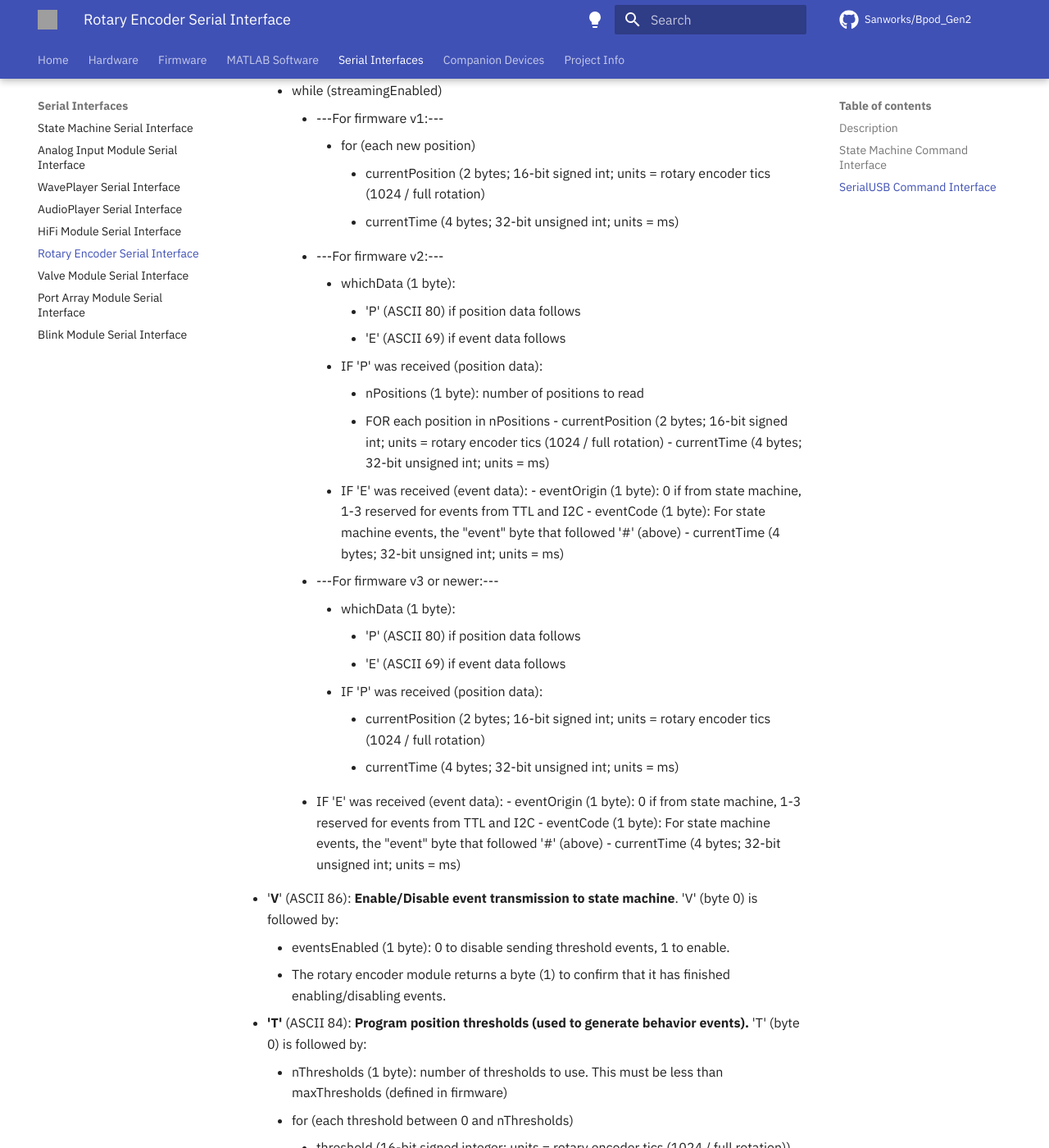
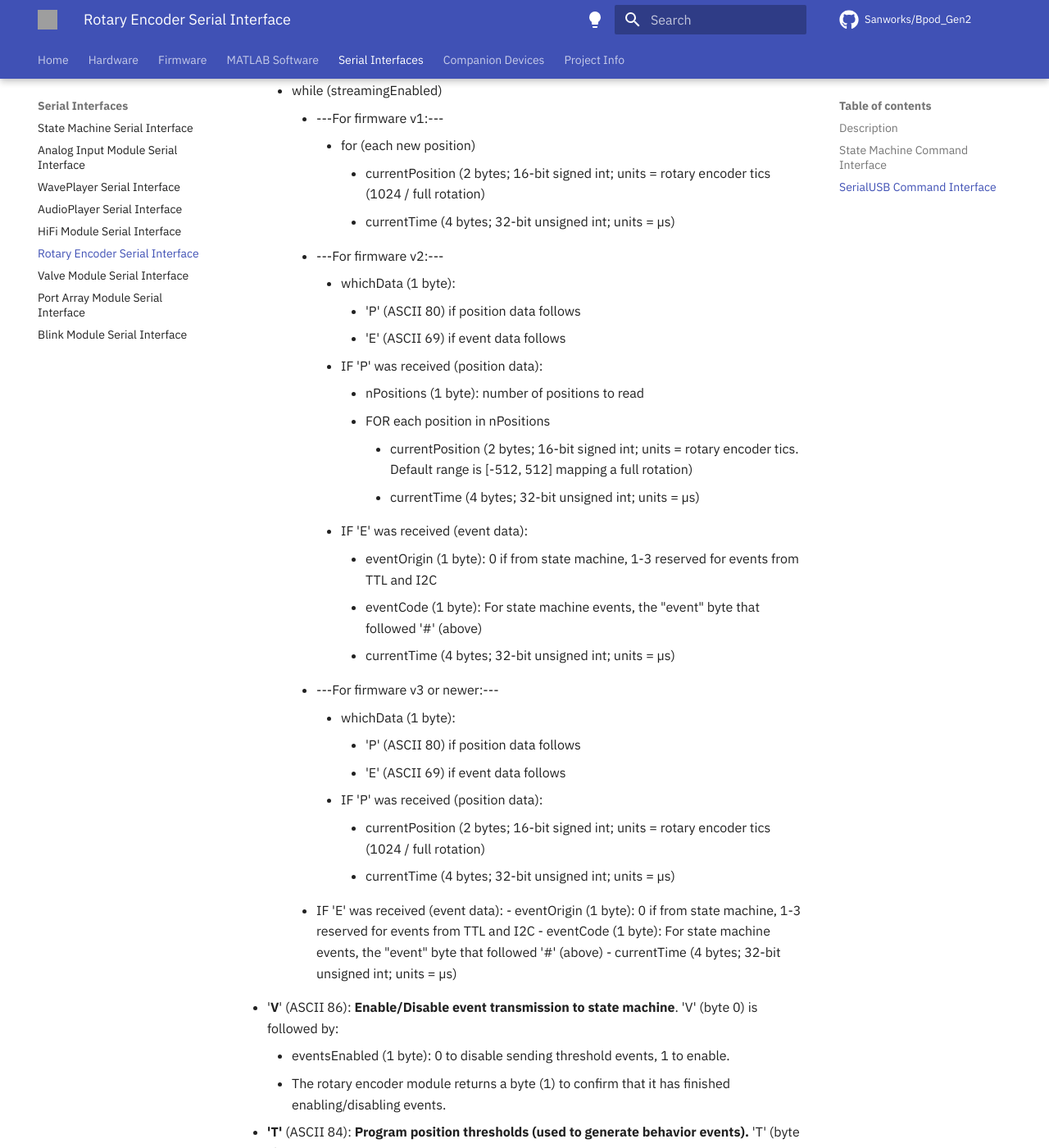
Before and after one commit to sanworks/Bpod_Wiki, an MkDocs documentation site: the page built from docs/serial-interfaces/rotary-encoder-module-serial-interface.md, in a window 1280 px wide and 1400 px high, scrolled down 2321 px. Shown: the whole window at 82% size. Built offline with MkDocs 1.6.1 and Material for MkDocs 9.7.7, drawn with Linux system fonts in a browser that asks for light colours; emoji names are drawn with the system emoji font; some web fonts are replaced; comment, search, counter and statistics services are not loaded; some of the changed text lies outside the part shown; grey boxes are pictures that could not be loaded.

Commit message:
-Updates to rotary encoder serial docs

```diff
--- a/docs/serial-interfaces/rotary-encoder-module-serial-interface.md
+++ b/docs/serial-interfaces/rotary-encoder-module-serial-interface.md
@@ -58,7 +58,7 @@ The SerialUSB command interface allows configuration of the rotary encoder modul
         - ---For firmware v1:---
             - for (each new position)
                 - currentPosition (2 bytes; 16-bit signed int; units = rotary encoder tics (1024 / full rotation)
-                - currentTime (4 bytes; 32-bit unsigned int; units = ms)
+                - currentTime (4 bytes; 32-bit unsigned int; units = µs)
         - ---For firmware v2:---
             - whichData (1 byte):
                 - 'P' (ASCII 80) if position data follows
@@ -66,23 +66,23 @@ The SerialUSB command interface allows configuration of the rotary encoder modul
             - IF 'P' was received (position data):
                 - nPositions (1 byte): number of positions to read
                 - FOR each position in nPositions
-                        - currentPosition (2 bytes; 16-bit signed int; units = rotary encoder tics (1024 / full rotation)
-                        - currentTime (4 bytes; 32-bit unsigned int; units = ms)
+                      - currentPosition (2 bytes; 16-bit signed int; units = rotary encoder tics. Default range is [-512, 512] mapping a full rotation)
+                      - currentTime (4 bytes; 32-bit unsigned int; units = µs)
             - IF 'E' was received (event data):
-                    - eventOrigin (1 byte): 0 if from state machine, 1-3 reserved for events from TTL and I2C
-                    - eventCode (1 byte): For state machine events, the "event" byte that followed '#' (above)
-                        - currentTime (4 bytes; 32-bit unsigned int; units = ms)
+                  - eventOrigin (1 byte): 0 if from state machine, 1-3 reserved for events from TTL and I2C
+                  - eventCode (1 byte): For state machine events, the "event" byte that followed '#' (above)
+                  - currentTime (4 bytes; 32-bit unsigned int; units = µs)
         - ---For firmware v3 or newer:---
             - whichData (1 byte):
                 - 'P' (ASCII 80) if position data follows
                 - 'E' (ASCII 69) if event data follows
             - IF 'P' was received (position data):
                 - currentPosition (2 bytes; 16-bit signed int; units = rotary encoder tics (1024 / full rotation)
-                - currentTime (4 bytes; 32-bit unsigned int; units = ms)
+                - currentTime (4 bytes; 32-bit unsigned int; units = µs)
          - IF 'E' was received (event data):
                 - eventOrigin (1 byte): 0 if from state machine, 1-3 reserved for events from TTL and I2C
                 - eventCode (1 byte): For state machine events, the "event" byte that followed '#' (above)
-                - currentTime (4 bytes; 32-bit unsigned int; units = ms)
+                - currentTime (4 bytes; 32-bit unsigned int; units = µs)
 - '**V**' (ASCII 86): **Enable/Disable event transmission to state machine**. 'V' (byte 0) is followed by:
     - eventsEnabled (1 byte): 0 to disable sending threshold events, 1 to enable.
     - The rotary encoder module returns a byte (1) to confirm that it has finished enabling/disabling events.
@@ -101,13 +101,18 @@ The SerialUSB command interface allows configuration of the rotary encoder modul
     - for (each threshold between 0 and nThresholds)
         - thresholdTimes (32-bit unsigned integer): Time for thresholdType1 (unit = increments of 100 microseconds)
 - '**W**' (ASCII 87): **Set wrap point (number of tics in a half-rotation)**. 'W' (byte 0) is followed by:
-    - Bytes 1-2: a 16-bit signed integer indicating the wrapPoint.
-        - units = rotary encoder tics (512 / half rotation).
-            - wrapPoint is the point at which the lowest permissible negative position is wrapped to the highest permissible positive position.
-                - At 512 (default), position wraps from -512 to +512 (for a total of 1024 tics per rotation).
-                - At 1024, two full rotations are required in either direction to wrap the current position (i.e. positions between -1024 and +1024 are permissible).
-                - wrapPoint can be used to allow thresholds more distant than 1 rotation away from the start point (position 0).
-    - The rotary encoder module returns a byte (1) to confirm that it has finished setting the wrapPoint.
+    - Bytes 1-2: a 16-bit signed integer indicating the wrap point.
+        - units = rotary encoder positions.
+        - wrapPoint is the point at which the lowest permissible negative position is wrapped to the highest permissible positive position.
+        - If set to 512 (default), position wraps from -512 to +512 (for a total of 1024 tics per rotation).
+        - IF set to 1024, two full rotations are required in either direction to wrap the current position (i.e. positions between -1024 and +1024 are permissible).
+        - wrapPoint can be used to allow thresholds more distant than 1 rotation away from the start point (position 0).
+    - The rotary encoder module returns a byte (1) to confirm that it has finished setting the wrap point.
+- '**M**' (ASCII 87): **Set wrap mode (signed or unsigned position boundaries of a full rotation)**. 'M' (byte 0) is followed by:
+    - Byte 1: a byte encoding the wrap mode:
+        - 0: bipolar (positions can be negative, return to -1*wrapPoint after a full rotation)
+        - 1: unipolar (positions are always positive, return to 0 after a full rotation)
+    - The rotary encoder module returns a byte (1) to confirm that it has finished setting the wrap mode.
 - '**I**' (ASCII 73):one:: **Set 1-character prefix for module output stream**. 'I' (byte 0) is followed by:
     - prefix (1 byte): a prefix-byte sent before each 16-bit position in the output data stream
         - The prefix should match the data format expected by the receiving module
```
